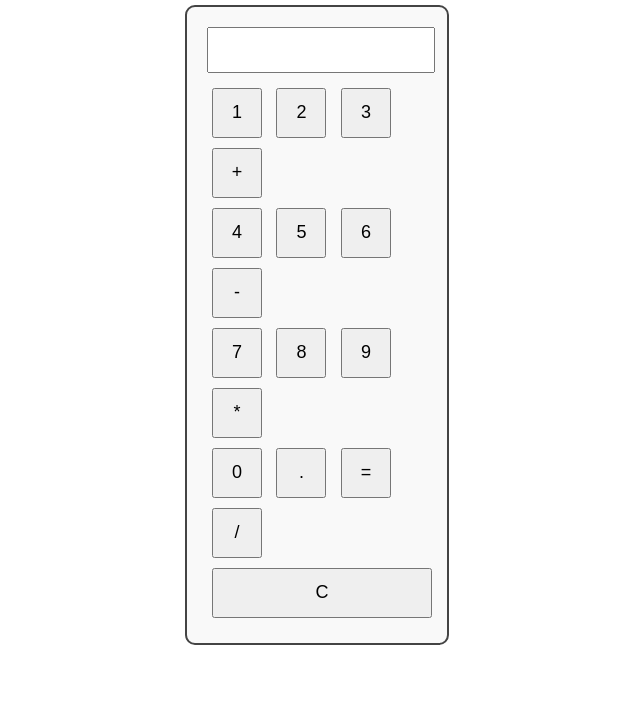
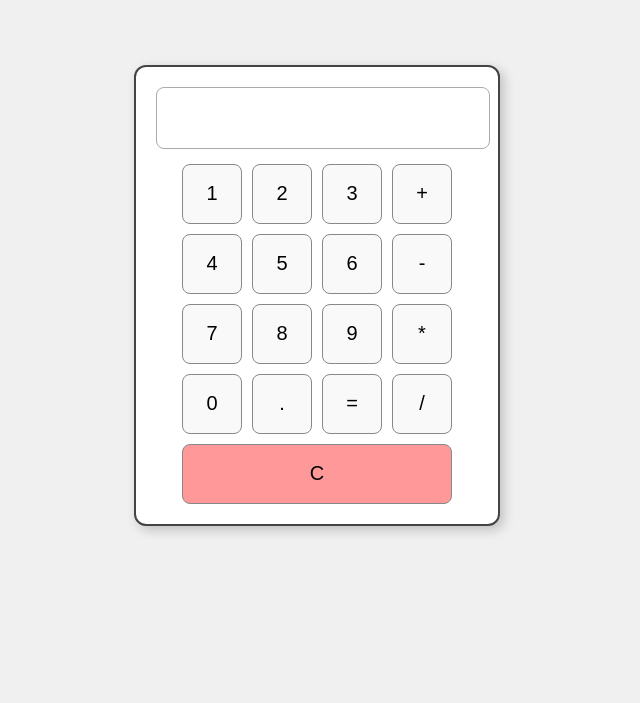
Before and after one commit to mattlewisgit/buggy-calculator, a plain HTML site: page index.html in a window 1280 px wide. Shown: the part 113-816 px from the top of the page, without its empty margins (323-963 px from the left). Drawn offline with Linux system fonts and the light colour scheme.

Commit message:
Update index.html
updated the styling

```diff
--- a/index.html
+++ b/index.html
@@ -8,59 +8,93 @@
     body {
       font-family: Arial, sans-serif;
       display: flex;
-      flex-direction: column;
+      justify-content: center;
       align-items: center;
-      margin-top: 50px;
+      height: 100vh;
+      background: #f0f0f0;
     }
+
     #calculator {
       border: 2px solid #444;
+      border-radius: 12px;
       padding: 20px;
-      border-radius: 10px;
-      width: 220px;
+      background: #fff;
+      box-shadow: 4px 4px 12px rgba(0, 0, 0, 0.2);
+    }
+
+    #display {
+      width: 100%;
+      height: 50px;
+      margin-bottom: 15px;
+      text-align: right;
+      font-size: 24px;
+      padding: 5px;
+      border-radius: 8px;
+      border: 1px solid #aaa;
+    }
+
+    .buttons {
+      display: grid;
+      grid-template-columns: repeat(4, 60px);
+      grid-gap: 10px;
+      justify-content: center;
+    }
+
+    button {
+      height: 60px;
+      font-size: 20px;
+      border: 1px solid #888;
+      border-radius: 8px;
       background: #f9f9f9;
+      cursor: pointer;
+      transition: background 0.2s;
     }
-    input {
-      width: 100%;
-      height: 40px;
-      margin-bottom: 10px;
-      text-align: right;
-      font-size: 20px;
+
+    button:hover {
+      background: #e0e0e0;
     }
-    button {
-      width: 50px;
-      height: 50px;
-      font-size: 18px;
-      margin: 5px;
-      cursor: pointer;
+
+    button:active {
+      background: #d0d0d0;
+    }
+
+    /* Make C button span across all columns */
+    .clear {
+      grid-column: span 4;
+      background: #ff9999;
+    }
+
+    .clear:hover {
+      background: #ff6666;
     }
   </style>
 </head>
 <body>
-  <h2>Buggy Calculator 😅</h2>
   <div id="calculator">
     <input type="text" id="display" readonly>
-    <br>
+    <div class="buttons">
       <button onclick="press('1')">1</button>
       <button onclick="press('2')">2</button>
       <button onclick="press('3')">3</button>
       <button onclick="press('+')">+</button>
-    <br>
+
       <button onclick="press('4')">4</button>
       <button onclick="press('5')">5</button>
       <button onclick="press('6')">6</button>
       <button onclick="press('-')">-</button>
-    <br>
+
       <button onclick="press('7')">7</button>
       <button onclick="press('8')">8</button>
       <button onclick="press('9')">9</button>
       <button onclick="press('*')">*</button>
-    <br>
+
       <button onclick="press('0')">0</button>
       <button onclick="press('.')">.</button>
       <button onclick="calculate()">=</button>
       <button onclick="press('/')">/</button>
-    <br>
-    <button onclick="clearDisplay()" style="width: 100%">C</button>
+
+      <button class="clear" onclick="clearDisplay()">C</button>
+    </div>
   </div>
 
   <script>
@@ -72,17 +106,11 @@
 
     function calculate() {
       try {
-        // BUG 1: uses eval directly (unsafe & sloppy!)
         let result = eval(display.value);
-
-        // BUG 2: wrong rounding logic, truncates instead of rounding properly
         result = Math.floor(result * 100) / 100;
-
-        // BUG 3: sometimes show "Error" randomly
         if (Math.random() < 0.1) {
           throw new Error("Random bug appeared!");
         }
-
         display.value = result;
       } catch (e) {
         display.value = "Error";
```
Lines whose indentation alone changed are shown as unchanged.
